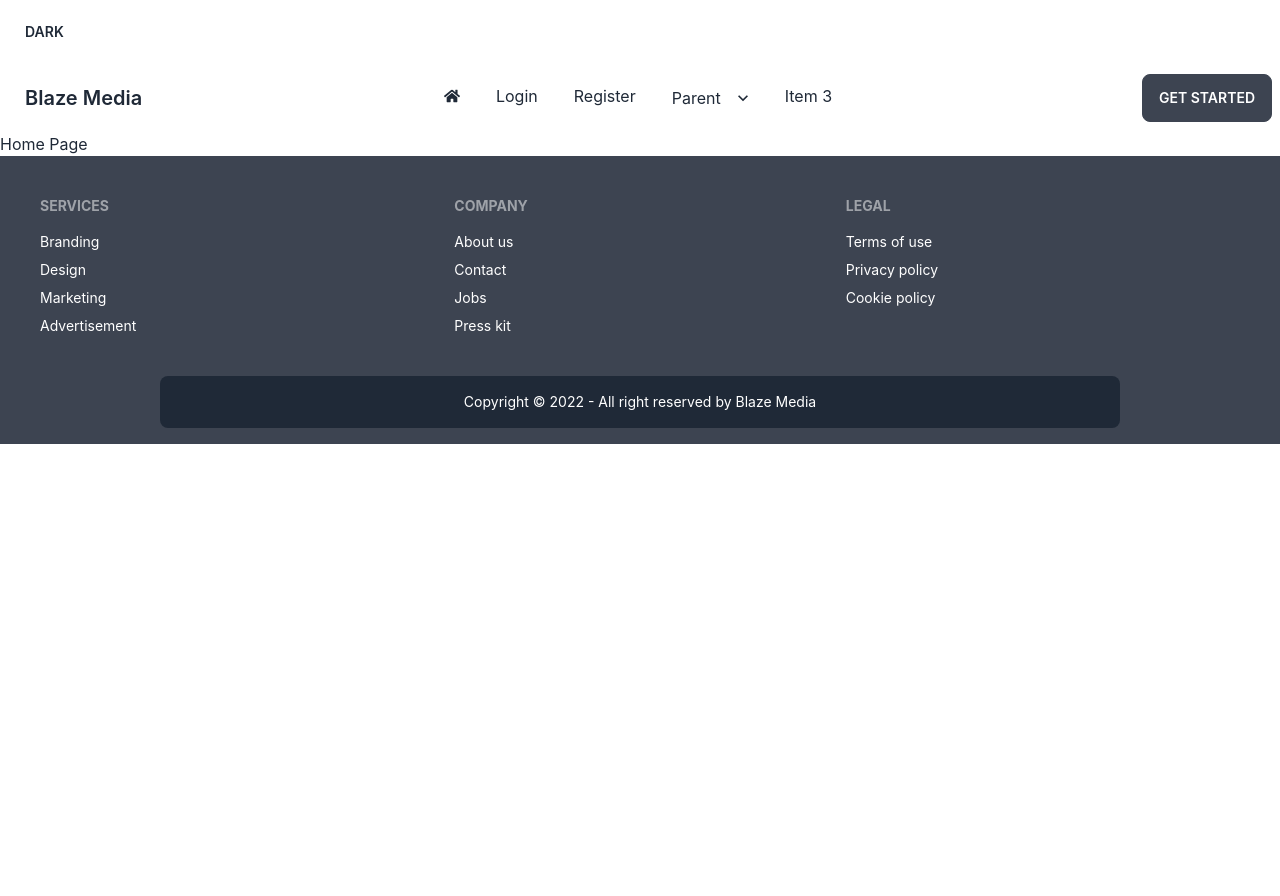
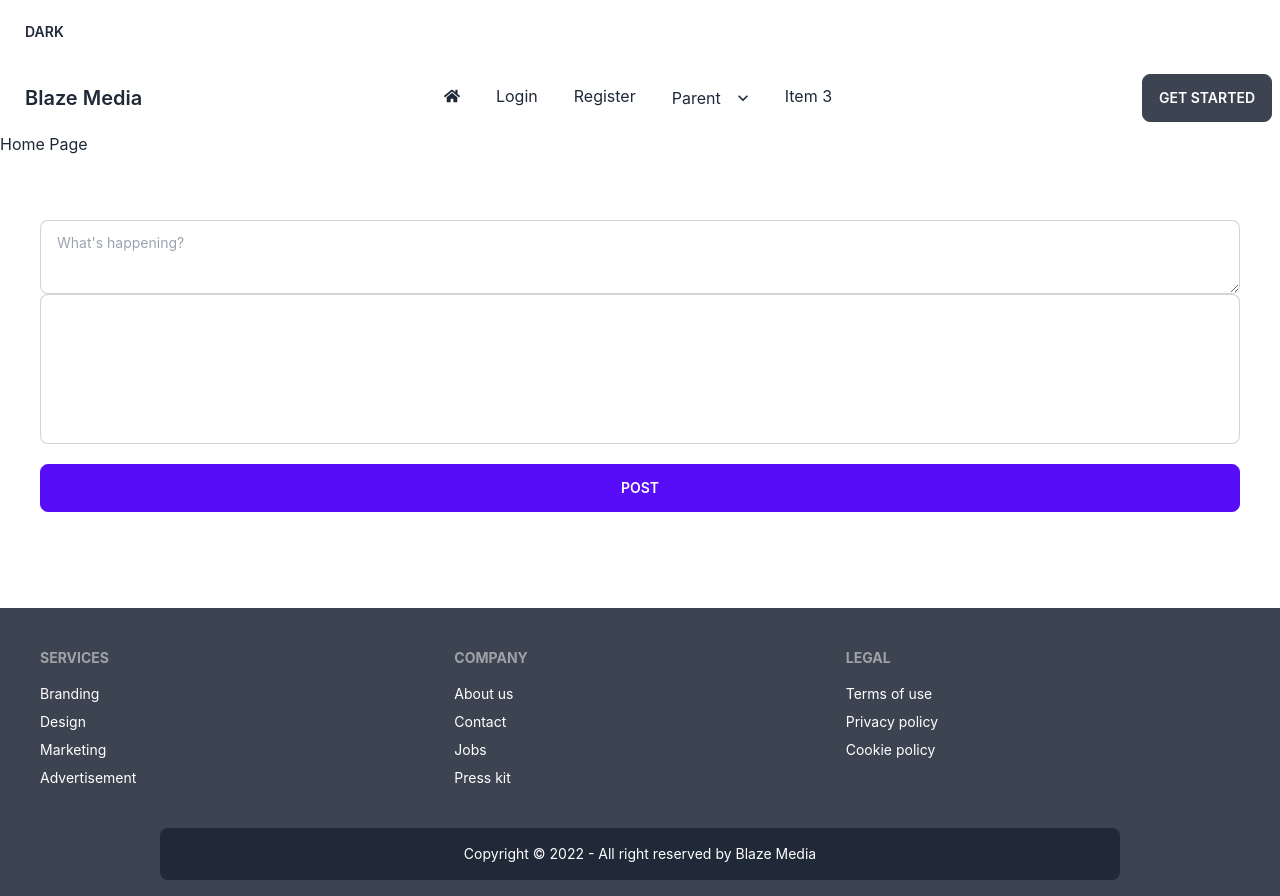
Before and after one commit to yusuf-khan-swd/blaze-media-client, a React (Create React App) app: page / in a window 1280 px wide. Before the commit the page ends 800 px from the top, so only its background shows below. Built offline with nearby package versions, Linux system fonts and the light colour scheme.

Commit message:
both textarea and div with message working

```diff
--- /dev/null
+++ b/src/Page/Home/AddAPost/AddAPost.js
@@ -0,0 +1,56 @@
+import React from 'react';
+import { useForm } from 'react-hook-form';
+import { toast } from 'react-hot-toast';
+
+const AddAPost = () => {
+  const {
+    register,
+    handleSubmit,
+    formState: { errors },
+  } = useForm();
+
+  const onSubmit = (value) => {
+    const { postBody } = value;
+    console.log({ postBody });
+  };
+
+  const handleTextArea = () => {
+    const postBody = document.getElementById("postBody").innerText;
+    const str = postBody.replace(/\s\s+/g, " ");
+
+    if (str.length < 1) {
+      return toast.error("Please type what you are thinking")
+    }
+    console.log({ str });
+  }
+
+  return (
+    <div className="container mx-auto mt-8 mb-16">
+      <div className="m-2">
+        <form onSubmit={handleSubmit(onSubmit)}>
+          <div className="card flex-shrink-0 mx-auto">
+            <div className="card-body">
+              <div className="form-control">
+                <textarea
+                  {...register("postBody", { required: "Post body field is required" })}
+                  placeholder={`What's happening?`}
+                  className="textarea textarea-bordered"
+                />
+                <div
+                  id="postBody"
+                  placeholder={`What's happening?`}
+                  className="textarea textarea-bordered min-h-[150px]" contentEditable></div>
+                <p className="text-red-600"><small>{errors.postBody?.message}</small></p>
+              </div>
+              <div className="form-control mt-3">
+                <button onClick={handleTextArea} className="btn btn-primary">Post</button>
+              </div>
+            </div>
+          </div>
+        </form>
+      </div>
+    </div>
+  );
+};
+
+export default AddAPost;
--- a/src/Page/Home/Home/Home.js
+++ b/src/Page/Home/Home/Home.js
@@ -1,9 +1,11 @@
 import React from 'react';
+import AddAPost from '../AddAPost/AddAPost';
 
 const Home = () => {
   return (
     <div>
       <h2>Home Page</h2>
+      <AddAPost></AddAPost>
     </div>
   );
 };
```
